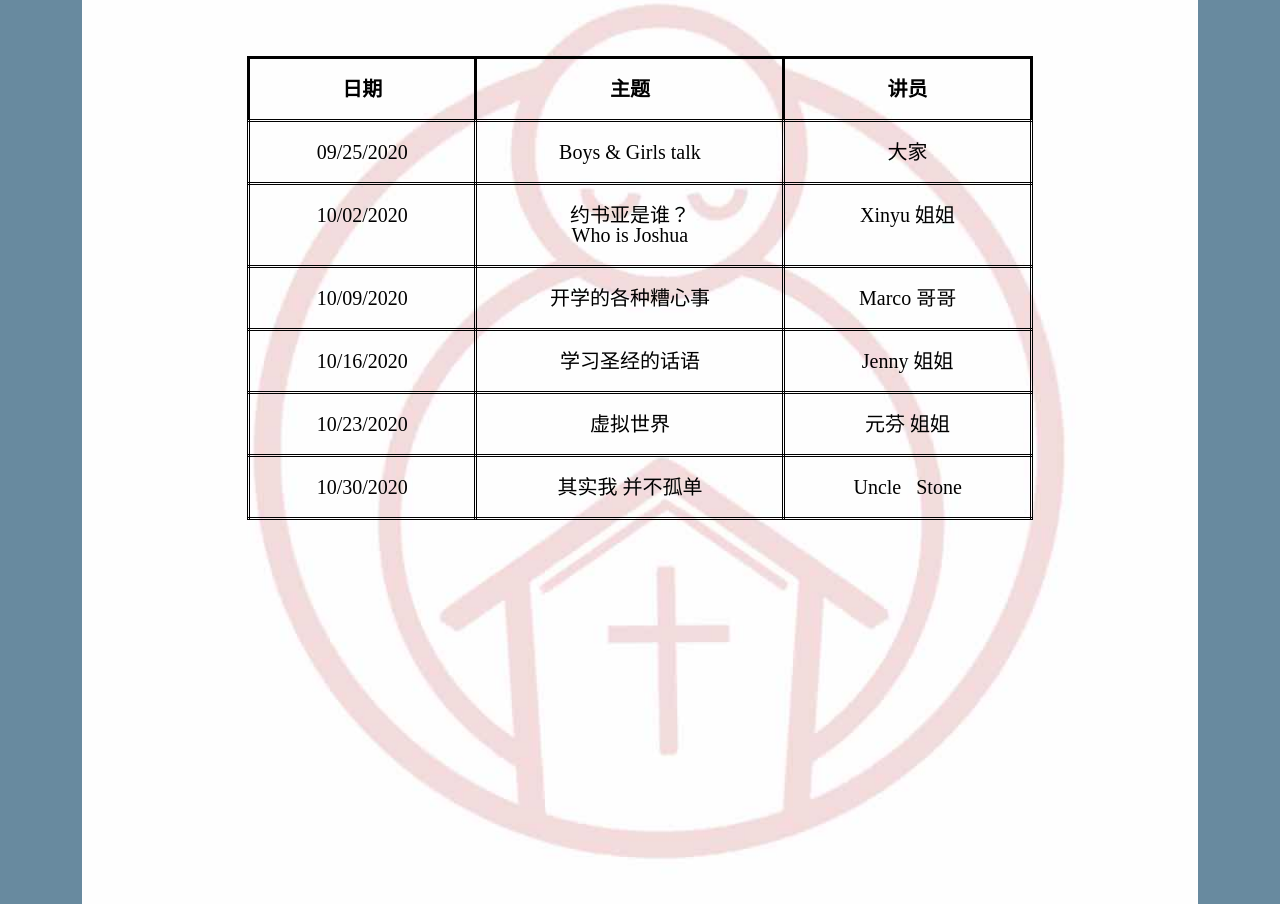
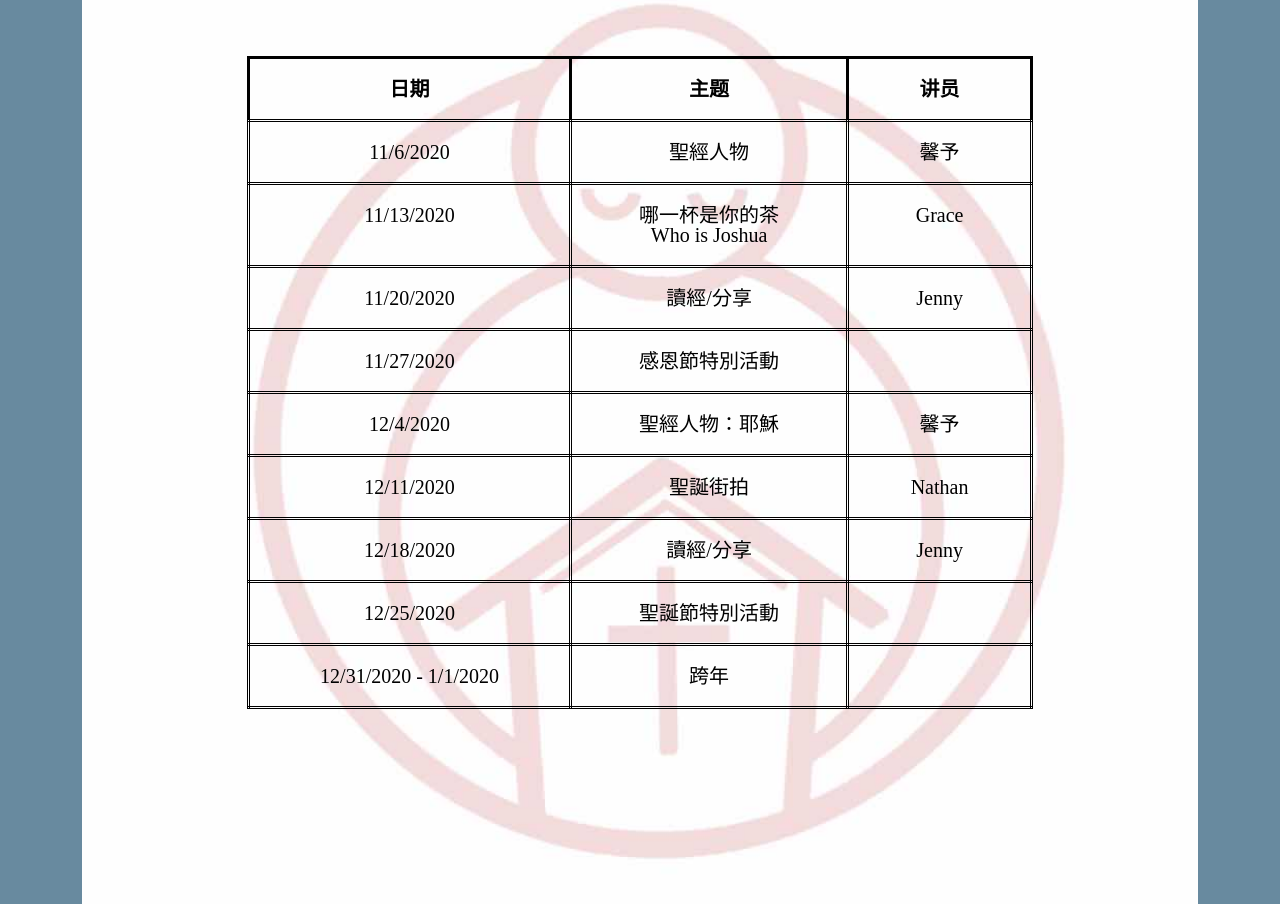
Before and after one commit to JoshuaFellowship/JoshuaFellowship.github.io, a plain HTML site: page index.html in a window 1280 px wide. Shown: the part 360-1264 px from the top of the page. Drawn offline with Linux system fonts and the light colour scheme.

Commit message:
Update index.html

```diff
--- a/index.html
+++ b/index.html
@@ -42,34 +42,49 @@
                     <th>讲员</th>
                 </tr>
                 <tr>
-                    <td>09/25/2020</td>
-                    <td>Boys & Girls talk</td>
-                    <td>大家</td>
+                    <td>11/6/2020</td>
+                    <td>聖經人物</td>
+                    <td>馨予</td>
                 </tr>
                 <tr>
-                    <td>10/02/2020</td>
-                    <td>约书亚是谁？<br>Who is Joshua</td>
-                    <td>Xinyu&nbsp;姐姐</td>
+                    <td>11/13/2020</td>
+                    <td>哪一杯是你的茶<br>Who is Joshua</td>
+                    <td>Grace</td>
                 </tr>
                 <tr>
-                    <td>10/09/2020</td>
-                    <td>开学的各种糟心事</td>
-                    <td>Marco&nbsp;哥哥</td>
+                    <td>11/20/2020</td>
+                    <td>讀經/分享</td>
+                    <td>Jenny</td>
                 </tr>
                 <tr>
-                    <td>10/16/2020</td>
-                    <td>学习圣经的话语</td>
-                    <td>Jenny&nbsp;姐姐</td>
+                    <td>11/27/2020</td>
+                    <td>感恩節特別活動</td>
+                    <td> </td>
                 </tr>
                 <tr>
-                    <td>10/23/2020</td>
-                    <td>虚拟世界</td>
-                    <td>元芬&nbsp;姐姐</td>
+                    <td>12/4/2020</td>
+                    <td>聖經人物：耶穌</td>
+                    <td>馨予</td>
                 </tr>
                 <tr>
-                    <td>10/30/2020</td>
-                    <td>其实我&nbsp;并不孤单</td>
-                    <td>Uncle &nbsp; Stone </td>
+                    <td>12/11/2020</td>
+                    <td>聖誕街拍</td>
+                    <td>Nathan</td>
+                </tr>
+                <tr>
+                    <td>12/18/2020</td>
+                    <td>讀經/分享</td>
+                    <td>Jenny</td>
+                </tr>
+                <tr>
+                    <td>12/25/2020</td>
+                    <td>聖誕節特別活動</td>
+                    <td></td>
+                </tr>
+                <tr>
+                    <td>12/31/2020 - 1/1/2020</td>
+                    <td>跨年</td>
+                    <td></td>
                 </tr>
             </table>
 
```
